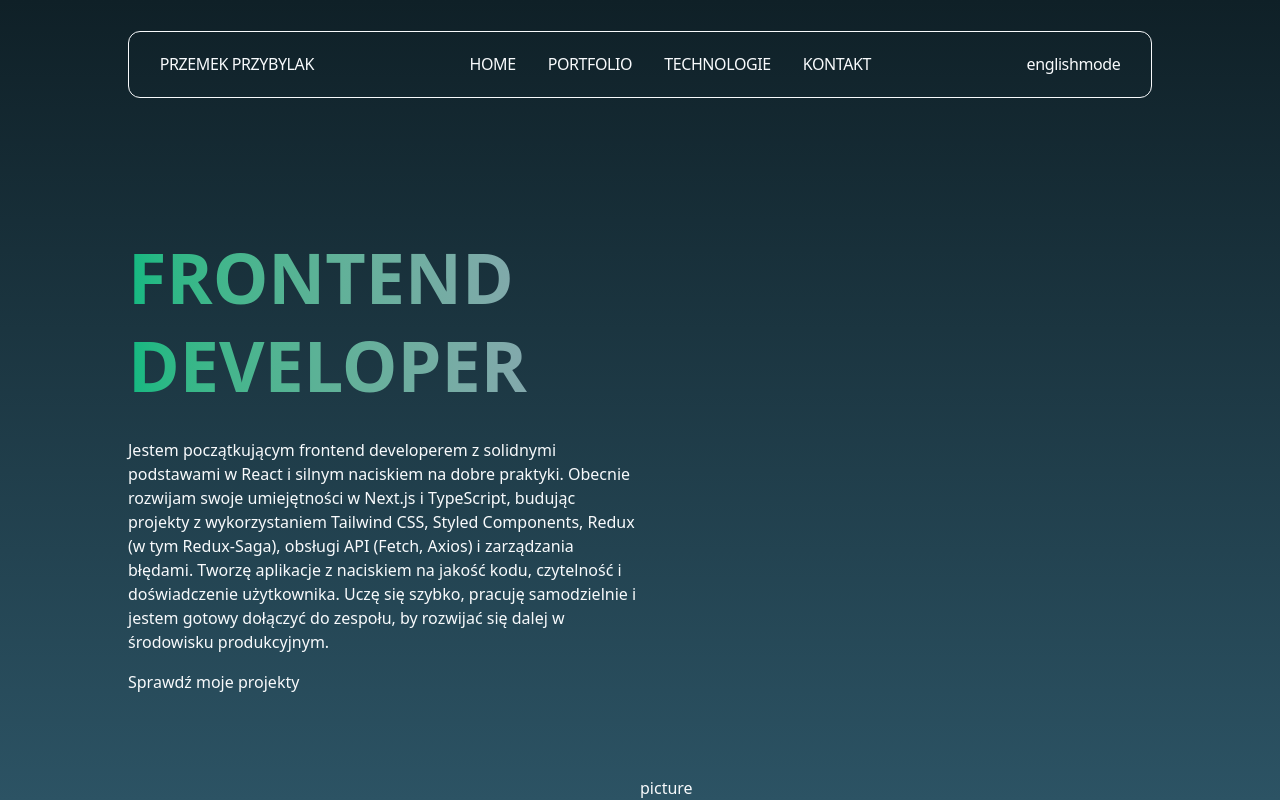
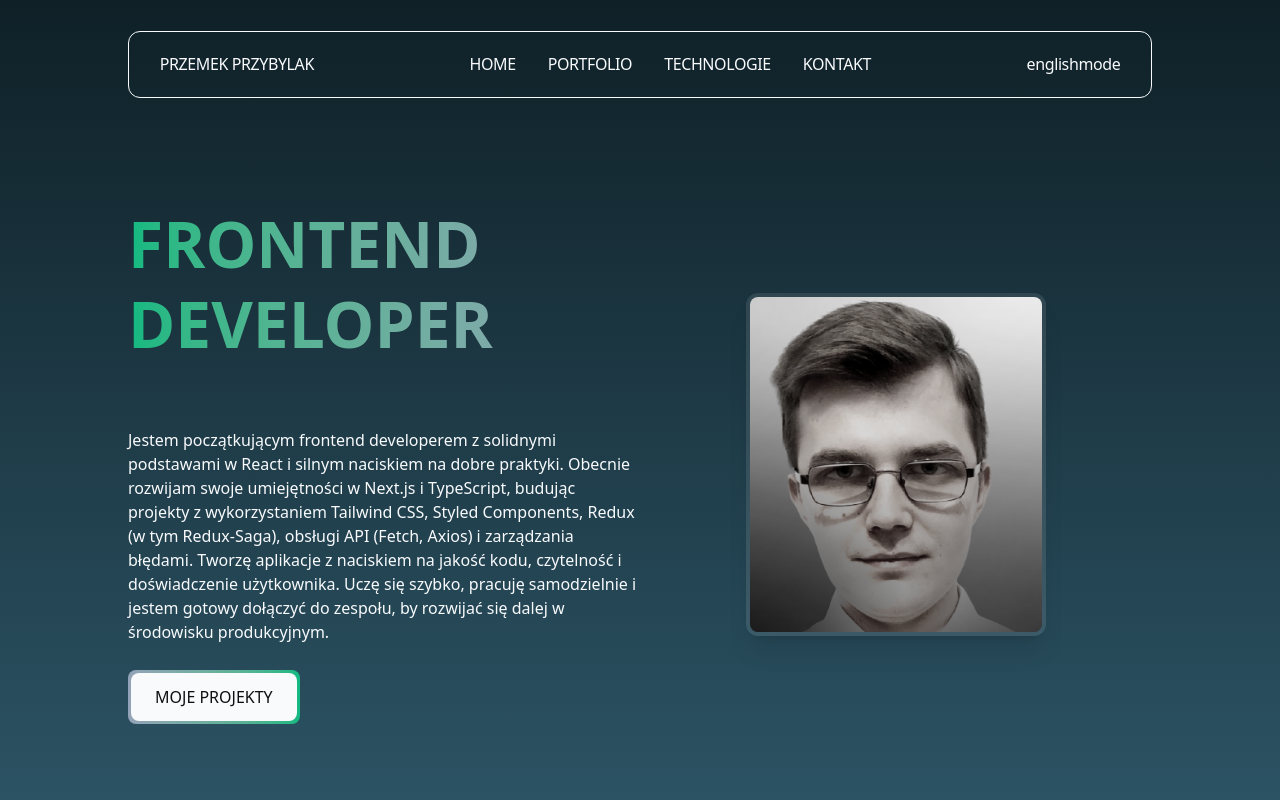
Before and after one commit to Przemek-Przybylak/portfolio-v2, a Next.js app: page / in a window 1280 px wide. Built offline with nearby package versions, Linux system fonts and the light colour scheme.

Commit message:
author image added in Hero coponent, and Button component implement

```diff
--- a/components/Hero/Hero.tsx
+++ b/components/Hero/Hero.tsx
@@ -1,12 +1,14 @@
 "use client";
+import Image from "next/image";
 import { Typewriter } from "react-simple-typewriter";
+import Button from "../Button/Button";
 
 export default function Hero() {
   return (
-    <div className="flex flex-row w-full h-full items-end">
+    <div className="flex flex-row w-full h-full items-end ">
       <section className="flex-1 self-center">
         {/* Kontener nagłówka z gradientem i odpowiednim formatowaniem */}
-        <h2 className="min-h-[180px] leading-tight text-[9vw] md:text-[70px] uppercase font-bold bg-gradient-to-r from-[var(--color-accent)] to-[var(--color-muted)] bg-clip-text text-transparent">
+        <h1 className="min-h-[200px] leading-tight text-[9vw] md:text-[5vw] uppercase font-bold bg-gradient-to-r from-[var(--color-accent)] to-[var(--color-muted)] bg-clip-text text-transparent">
           <span style={{ whiteSpace: "pre-line" }}>
             <Typewriter
               words={["Frontend\nDeveloper"]}
@@ -17,7 +19,7 @@ export default function Hero() {
               delaySpeed={1000}
             />
           </span>
-        </h2>
+        </h1>
         <p className="mt-6 text-3">
           Jestem początkującym frontend developerem z solidnymi podstawami w
           React i silnym naciskiem na dobre praktyki. Obecnie rozwijam swoje
@@ -28,10 +30,16 @@ export default function Hero() {
           pracuję samodzielnie i jestem gotowy dołączyć do zespołu, by rozwijać
           się dalej w środowisku produkcyjnym.
         </p>
-        <button className="mt-4">Sprawdź moje projekty</button>
+        <Button>moje projekty</Button>
       </section>
-      <section className="flex-1">
-        <div>picture</div>
+      <section className="flex-1 flex justify-center self-center ">
+        <Image
+          src="/images/cvPhoto.png"
+          alt="Zdjęcie autora"
+          width={300}
+          height={200}
+          className="rounded-xl border-4 border-white/10 shadow-xl transition-all hover:border-white/20 backdrop-blur-lg"
+        />
       </section>
     </div>
   );
```
